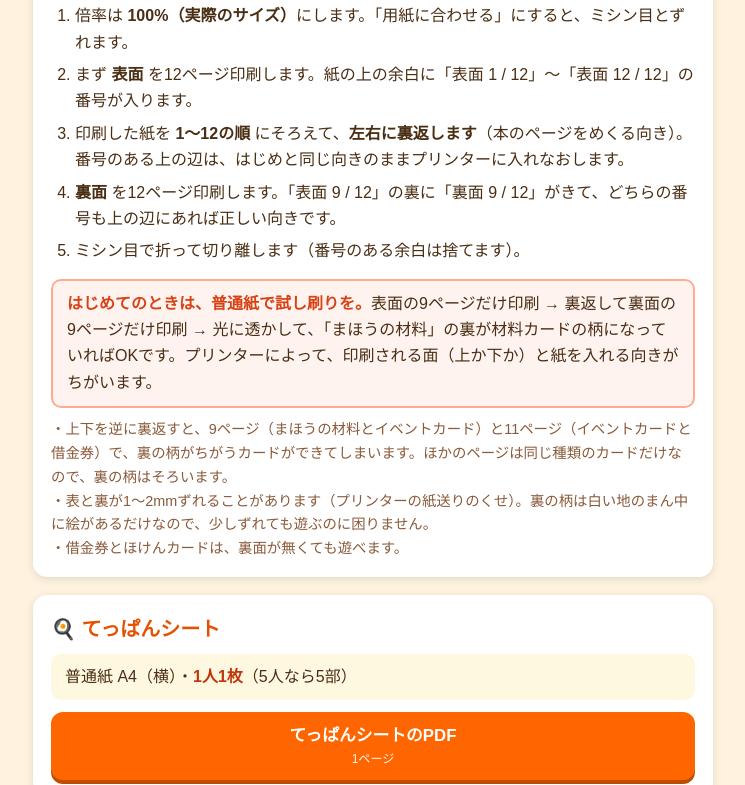
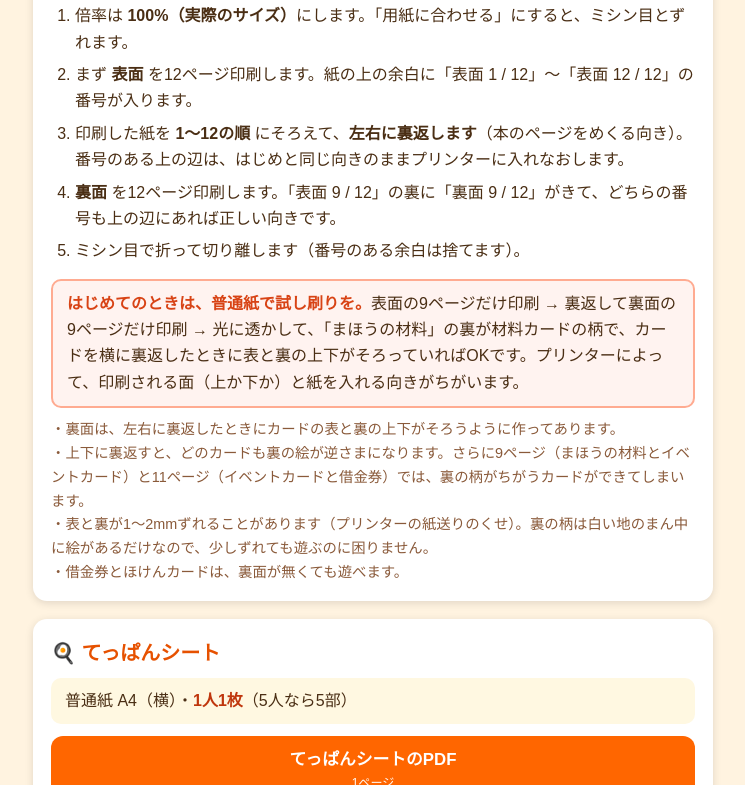
Before and after one commit to masatopapa/takoyaki-game, a plain HTML site: page print.html in a window 1280 px wide. Shown: the part 452-1237 px from the top of the page, without its empty margins (267-1012 px from the left). Drawn offline with Linux system fonts and the light colour scheme.

Commit message:
カード裏面の各カードの絵を180度回す（左右に裏返したとき表と裏の上下がそろうように）
表も裏も絵の上がシートの左を向いていたため、左右に裏返すと裏の絵が逆さまになっていた。
セルの位置と表裏の組み合わせ（左右ミラー）はそのまま。印刷用ページの確かめ方の文も合わせて直した。

Co-Authored-By: Claude Opus 5.5 <noreply@anthropic.com>

```diff
--- a/print.html
+++ b/print.html
@@ -62,8 +62,9 @@
       <li><b>裏面</b> を12ページ印刷します。「表面 9 / 12」の裏に「裏面 9 / 12」がきて、どちらの番号も上の辺にあれば正しい向きです。</li>
       <li>ミシン目で折って切り離します（番号のある余白は捨てます）。</li>
     </ol>
-    <div class="warn"><b>はじめてのときは、普通紙で試し刷りを。</b>表面の9ページだけ印刷 → 裏返して裏面の9ページだけ印刷 → 光に透かして、「まほうの材料」の裏が材料カードの柄になっていればOKです。プリンターによって、印刷される面（上か下か）と紙を入れる向きがちがいます。</div>
-    <p class="note">・上下を逆に裏返すと、9ページ（まほうの材料とイベントカード）と11ページ（イベントカードと借金券）で、裏の柄がちがうカードができてしまいます。ほかのページは同じ種類のカードだけなので、裏の柄はそろいます。<br>
+    <div class="warn"><b>はじめてのときは、普通紙で試し刷りを。</b>表面の9ページだけ印刷 → 裏返して裏面の9ページだけ印刷 → 光に透かして、「まほうの材料」の裏が材料カードの柄で、カードを横に裏返したときに表と裏の上下がそろっていればOKです。プリンターによって、印刷される面（上か下か）と紙を入れる向きがちがいます。</div>
+    <p class="note">・裏面は、左右に裏返したときにカードの表と裏の上下がそろうように作ってあります。<br>
+      ・上下に裏返すと、どのカードも裏の絵が逆さまになります。さらに9ページ（まほうの材料とイベントカード）と11ページ（イベントカードと借金券）では、裏の柄がちがうカードができてしまいます。<br>
       ・表と裏が1〜2mmずれることがあります（プリンターの紙送りのくせ）。裏の柄は白い地のまん中に絵があるだけなので、少しずれても遊ぶのに困りません。<br>
       ・借金券とほけんカードは、裏面が無くても遊べます。</p>
   </section>
```
Also changed, not shown: 1 other file.
